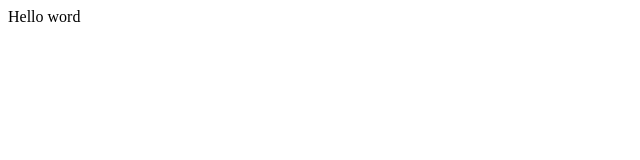
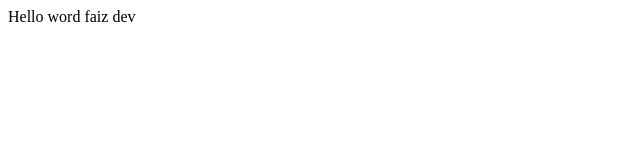
Before and after one commit to TheChoosingOne123/git-test, a plain HTML site: page index.html in a window 1280 px wide. Shown: the full height of the page, 0-640 px from the left. Drawn offline with Linux system fonts and the light colour scheme.

Commit message:
Update index.html
un commit

```diff
--- a/index.html
+++ b/index.html
@@ -6,6 +6,6 @@
     <title>Document</title>
 </head>
 <body>
-    Hello word
+    Hello word faiz dev
 </body>
 </html>
```
